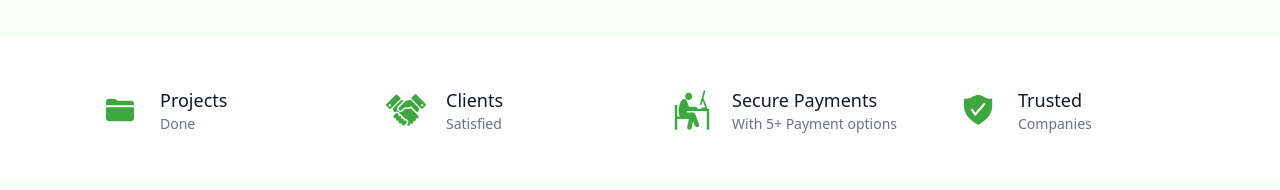
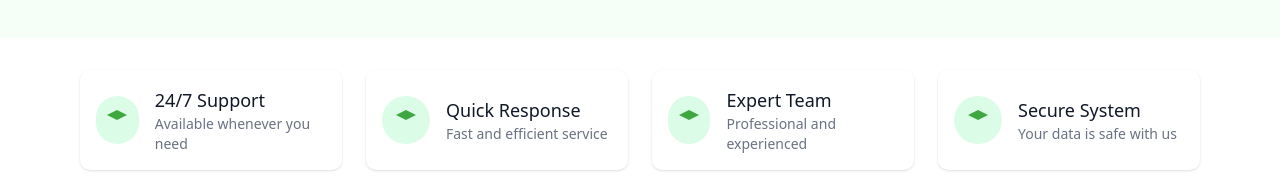
Before and after one commit to dineshsiva80722/Dezprox, a Next.js app: page /home in a window 1280 px wide. Shown: the part 762-952 px from the top of the page. Built offline with nearby package versions, Linux system fonts and the light colour scheme.

Commit message:
ourfeature updated

```diff
--- a/src/app/home/components/Ourfeature.tsx
+++ b/src/app/home/components/Ourfeature.tsx
@@ -1,107 +1,187 @@
+
+// import React from 'react';
+
+
+// const Ourfeature = () => {
+//   const badges = [
+//     {
+//       id: "projects",
+//       title: "Projects",
+//       subtitle: "Done"
+//     },
+//     {
+//       id: "clients",
+//       title: "Clients",
+//       subtitle: "Satisfied"
+//     },
+//     {
+//       id: "payments",
+//       title: "Secure Payments",
+//       subtitle: "With 5+ Payment options"
+//     },
+//     {
+//       id: "trusted",
+//       title: "Trusted",
+//       subtitle: "Companies"
+//     }
+//   ];
+
+//   // SVG components
+//   const svgIcons = {
+//     projects: (
+//       <svg width="30" height="30" viewBox="0 0 30 30" fill="none" xmlns="http://www.w3.org/2000/svg">
+//         <path d="M29.0625 8.90626C29.0625 8.03601 28.7168 7.20142 28.1014 6.58606C27.4861 5.97071 26.6515 5.62501 25.7812 5.62501H12.8971C12.6196 5.62586 12.3482 5.54428 12.1172 5.39063L10.4883 4.30137C9.94888 3.94068 9.31431 3.74874 8.66543 3.75001H4.21875C3.34851 3.75001 2.51391 4.09571 1.89856 4.71106C1.2832 5.32642 0.9375 6.16101 0.9375 7.03126V9.84376C0.9375 9.96808 0.986886 10.0873 1.07479 10.1752C1.1627 10.2631 1.28193 10.3125 1.40625 10.3125H28.5938C28.7181 10.3125 28.8373 10.2631 28.9252 10.1752C29.0131 10.0873 29.0625 9.96808 29.0625 9.84376V8.90626ZM0.9375 22.9688C0.9375 23.839 1.2832 24.6736 1.89856 25.289C2.51391 25.9043 3.34851 26.25 4.21875 26.25H25.7812C26.6515 26.25 27.4861 25.9043 28.1014 25.289C28.7168 24.6736 29.0625 23.839 29.0625 22.9688V12.6563C29.0625 12.5319 29.0131 12.4127 28.9252 12.3248C28.8373 12.2369 28.7181 12.1875 28.5938 12.1875H1.40625C1.28193 12.1875 1.1627 12.2369 1.07479 12.3248C0.986886 12.4127 0.9375 12.5319 0.9375 12.6563V22.9688Z" fill="url(#paint0_linear_225_159)" />
+//         <defs>
+//           <linearGradient id="paint0_linear_225_159" x1="15" y1="3.75" x2="15" y2="26.25" gradientUnits="userSpaceOnUse">
+//             <stop offset="1" stopColor="#3FA740" />
+//           </linearGradient>
+//         </defs>
+//       </svg>
+
+
+//     ),
+//     clients: (
+//       <svg width="40" height="40" viewBox="0 0 30 30" fill="none" xmlns="http://www.w3.org/2000/svg">
+//         <g clipPath="url(#clip0_225_166)">
+//           <path d="M14.9628 8.26443C14.5292 8.47437 14.0996 8.76529 13.7011 9.16425C11.7036 11.1622 9.88779 12.978 9.88779 12.978L9.88855 12.9792C9.87771 12.9901 9.86681 12.999 9.85591 13.0102C9.33888 13.5277 9.31838 14.3526 9.79586 14.8938C9.81478 14.9155 9.835 14.9369 9.85591 14.9574C10.3927 15.495 11.2643 15.4962 11.8031 14.9574L13.9006 12.8599C14.2625 12.9925 14.6182 13.0699 14.9596 13.1085C15.4247 13.1601 15.8615 13.1408 16.25 13.086C17.197 12.9518 17.0978 12.9909 17.6471 12.8104C18.1951 12.6306 18.8109 12.2623 18.8109 12.2623L19.1836 12.6346C19.2247 12.6745 20.175 13.6263 20.6597 14.1103C20.7456 14.1965 20.8185 14.2675 20.8673 14.3183C20.9233 14.3767 20.9857 14.419 21.0244 14.4754L23.443 16.8941C24.1402 16.1119 24.9365 14.9469 24.8382 13.6095L18.7947 7.56681C18.7947 7.56681 16.7028 7.41734 14.9628 8.26443Z" fill="url(#paint0_linear_225_166)" />
+//           <path d="M15.2997 23.1071C14.7645 22.5712 13.8957 22.5712 13.3602 23.1071L12.9621 23.5052C13.4964 22.9702 13.496 22.1033 12.9609 21.5678C12.4253 21.033 11.5577 21.033 11.0222 21.5682C11.5577 21.033 11.5577 20.1654 11.0222 19.6295C10.487 19.0935 9.61904 19.0944 9.08349 19.6295C9.61904 19.0944 9.61904 18.2263 9.08349 17.6903C8.54829 17.1553 7.68034 17.1553 7.14474 17.6911L5.94591 18.8896C5.41036 19.4255 5.41036 20.2927 5.94591 20.8287C6.48105 21.3639 7.3487 21.3639 7.88419 20.8287C7.34865 21.3639 7.34865 22.2318 7.88419 22.7674C8.42015 23.3025 9.28775 23.3025 9.82329 22.7674C9.28775 23.3025 9.28775 24.1702 9.82329 24.7061C10.3588 25.2412 11.2264 25.2412 11.762 24.7061L12.1606 24.3071C11.6263 24.8431 11.6266 25.7099 12.1618 26.2455C12.6973 26.7806 13.5649 26.7806 14.1005 26.2455L15.2998 25.0462C15.8348 24.5099 15.8348 23.6423 15.2997 23.1071Z" fill="url(#paint1_linear_225_166)" />
+//           <path d="M29.7648 10.4461L22.7076 3.38801C22.394 3.07529 21.8871 3.07529 21.5744 3.38801L19.3109 5.65149C18.9982 5.9642 18.9982 6.47115 19.3109 6.78428L26.369 13.842C26.6813 14.1554 27.1891 14.1554 27.5014 13.842L29.7648 11.578C30.0784 11.2662 30.0784 10.7592 29.7648 10.4461ZM27.7532 12.0113C27.4163 12.3473 26.8715 12.3473 26.5358 12.0113C26.1998 11.6747 26.1998 11.1299 26.5358 10.7938C26.8715 10.4578 27.4163 10.4578 27.7532 10.7938C28.0893 11.1299 28.0889 11.6747 27.7532 12.0113Z" fill="url(#paint2_linear_225_166)" />
+//           <path d="M10.6885 5.85141L8.42536 3.58793C8.1127 3.27521 7.60534 3.27521 7.29262 3.58793L0.234536 10.646C-0.0781787 10.9579 -0.0781787 11.4656 0.234536 11.7779L2.49807 14.0422C2.81038 14.3546 3.3185 14.3546 3.6304 14.0422L10.6885 6.98414C11.0016 6.67143 11.0016 6.16447 10.6885 5.85141ZM3.46393 12.2111C3.12784 12.5468 2.58268 12.5468 2.24653 12.2111C1.91049 11.8747 1.91049 11.3298 2.24653 10.9937C2.58262 10.6577 3.12784 10.6577 3.46393 10.9937C3.80002 11.3298 3.80002 11.8746 3.46393 12.2111Z" fill="url(#paint3_linear_225_166)" />
+//           <path d="M23.2927 18.3287L22.8551 17.8903L18.6065 13.6417L18.3204 13.7686L18.0089 13.881L17.9864 13.8879C17.9316 13.9052 17.419 14.062 16.4084 14.205C15.874 14.2796 15.3445 14.2889 14.832 14.2304C14.6293 14.2079 14.4278 14.1748 14.2287 14.1313L12.6023 15.7569C11.6251 16.7342 10.0338 16.7342 9.05655 15.7569C9.02227 15.7223 8.98922 15.6872 8.95863 15.6526L8.94815 15.6409C8.33121 14.9413 8.17447 13.9838 8.46463 13.1529L9.09 12.1797L9.08883 12.1785L12.9022 8.36562C13.0573 8.21087 13.2201 8.06662 13.3893 7.93038C12.201 7.69706 11.204 7.76597 11.204 7.76597L5.1617 13.8093C5.08031 14.9219 5.84438 16.1413 6.38795 16.8534C7.366 15.9181 8.92149 15.9302 9.88254 16.8917C10.2404 17.2491 10.4657 17.6896 10.5607 18.1514C11.0233 18.2473 11.4634 18.4722 11.8212 18.83C12.1791 19.1882 12.4044 19.6287 12.4995 20.0909C12.9616 20.186 13.4025 20.4108 13.76 20.7687C13.9989 21.0076 14.179 21.2833 14.3003 21.5783C14.9507 21.5702 15.6036 21.8136 16.0985 22.3081C17.074 23.2828 17.0736 24.8705 16.0985 25.845L15.6995 26.2447L15.8994 26.4446C16.4354 26.9806 17.3029 26.9806 17.8385 26.4446C18.3741 25.9094 18.3741 25.0415 17.8385 24.5059L18.2374 24.906C18.7734 25.4412 19.6406 25.4412 20.1761 24.906C20.7117 24.3701 20.7121 23.5025 20.1761 22.9665C20.7121 23.5025 21.5793 23.5025 22.1148 22.9665C22.65 22.4318 22.6512 21.5638 22.1148 21.0278C22.6512 21.5638 23.5184 21.5638 24.0536 21.0278C24.5895 20.4927 24.5895 19.6246 24.0536 19.0895L23.2927 18.3287Z" fill="url(#paint4_linear_225_166)" />
+//         </g>
+//         <defs>
+//           <linearGradient id="paint0_linear_225_166" x1="17.1494" y1="7.55664" x2="17.1494" y2="16.8941" gradientUnits="userSpaceOnUse">
+//             <stop offset="1" stopColor="#3FA740" />
+//           </linearGradient>
+//           <linearGradient id="paint1_linear_225_166" x1="10.6227" y1="17.2891" x2="10.6227" y2="26.6468" gradientUnits="userSpaceOnUse">
+//             <stop offset="1" stopColor="#3FA740" />
+//           </linearGradient>
+//           <linearGradient id="paint2_linear_225_166" x1="24.5382" y1="3.15347" x2="24.5382" y2="14.0771" gradientUnits="userSpaceOnUse">
+//             <stop offset="1" stopColor="#3FA740" />
+//           </linearGradient>
+//           <linearGradient id="paint3_linear_225_166" x1="5.46166" y1="3.35339" x2="5.46166" y2="14.2765" gradientUnits="userSpaceOnUse">
+//             <stop offset="1" stopColor="#3FA740" />
+//           </linearGradient>
+//           <linearGradient id="paint4_linear_225_166" x1="14.8056" y1="7.75647" x2="14.8056" y2="26.8466" gradientUnits="userSpaceOnUse">
+//             <stop offset="1" stopColor="#3FA740" />
+//           </linearGradient>
+//           <clipPath id="clip0_225_166">
+//             <rect width="40" height="40" fill="white" />
+//           </clipPath>
+//         </defs>
+//       </svg>
+
+
+//     ),
+//     payments: (
+//       <svg width="40" height="40" viewBox="0 0 30 30" fill="none" xmlns="http://www.w3.org/2000/svg">
+//         <path d="M12.5508 2.13281C14.0156 2.13281 15.1992 3.31641 15.1992 4.78125C15.1992 6.24609 14.0156 7.42969 12.5508 7.42969C11.0859 7.42969 9.90234 6.24609 9.90234 4.78125C9.90234 3.31641 11.0859 2.13281 12.5508 2.13281ZM26.6133 13.9688L23.5781 6.01172H23.5664L25.1484 0.585938L23.9297 0.234375L20.8008 10.957L22.0195 11.3086L22.9805 7.99219L24.9844 13.1602H22.0195V13.9688H18.9844C18.9844 13.957 18.9844 13.9453 18.9844 13.9336C18.9844 13.1484 18.4102 12.4688 17.625 12.4688H12.75C12.75 12.4688 11.3789 8.67188 10.8867 7.85156C10.5 7.21875 9.90234 6.82031 9.11719 6.82031C7.91016 6.82031 6.99609 7.81641 6.33984 9.25781C5.25 11.6484 4.78125 14.5898 5.05078 17.2969C5.17969 18.3984 5.44922 19.3242 6.09375 19.8516H3.92578V11.3203H2.08594V29.7656H3.92578V21.6914H12.668L11.4492 27.7383C11.2617 28.6523 11.8594 29.543 12.7734 29.7305C12.8906 29.7539 12.9961 29.7656 13.1133 29.7656C13.8984 29.7656 14.6016 29.2148 14.7656 28.4062L15.7969 23.2852L17.1094 26.8125C17.3672 27.4922 18.0117 27.9141 18.6914 27.9141C18.8906 27.9141 19.0898 27.8789 19.2773 27.8086C20.1562 27.4805 20.5898 26.5078 20.2734 25.6406L17.4141 17.9648C17.168 17.3086 16.5352 16.8633 15.832 16.8633H11.3086V15.7969H26.0742V29.7656H27.9141V13.9688H26.6133Z" fill="#3FA740" />
+//       </svg>
+//     ),
+//     trusted: (
+//       <svg width="30" height="30" viewBox="0 0 30 30" fill="none" xmlns="http://www.w3.org/2000/svg">
+//         <g clipPath="url(#clip0_225_185)">
+//           <path d="M15.1294 7.76228e-06C15.6207 7.76228e-06 16.1044 0.0318828 16.5544 0.106883C16.9978 0.163994 17.4352 0.260628 17.8613 0.395633C18.2863 0.523133 18.7076 0.687508 19.1251 0.888758C19.5319 1.08188 19.9501 1.31813 20.3682 1.57501C21.0751 2.02501 21.7707 2.38876 22.4794 2.67938C23.8743 3.23896 25.3499 3.5713 26.8501 3.66376C27.6088 3.72001 28.3944 3.74876 29.2069 3.75001V11.25C29.2069 12.6738 29.0251 14.0275 28.6613 15.3113C28.3118 16.5791 27.8153 17.8018 27.1819 18.9544C26.5513 20.1054 25.8049 21.1891 24.9544 22.1888C24.0915 23.2116 23.1566 24.1715 22.1569 25.0613C21.1432 25.9525 20.0769 26.7821 18.9638 27.5456C17.8488 28.3206 16.7276 29.035 15.6001 29.6888L15.1501 29.9569L14.7001 29.6888C13.5435 29.0194 12.4138 28.3044 11.3138 27.5456C10.1947 26.7903 9.12794 25.9603 8.12068 25.0613C7.12167 24.1715 6.18742 23.2115 5.32505 22.1888C4.47746 21.1844 3.7278 20.1014 3.0863 18.9544C2.46429 17.7964 1.96833 16.5751 1.60693 15.3113C1.24329 13.9884 1.06286 12.6219 1.07068 11.25V3.75001C1.88318 3.74876 2.66943 3.72001 3.42943 3.66376C4.17891 3.61281 4.9235 3.50563 5.65693 3.34313C6.37505 3.18188 7.09318 2.96813 7.80005 2.67938C8.53338 2.38296 9.2366 2.01691 9.90005 1.58626C10.7251 1.05001 11.5613 0.654383 12.3863 0.393758C13.2749 0.121675 14.2002 -0.0111488 15.1294 7.76228e-06Z" fill="#3FA740" />
+//           <path fillRule="evenodd" clipRule="evenodd" d="M22.1194 8.82939L21.2944 8.12064L20.5332 8.18626L12.3582 17.8388L9.57379 13.8638L8.82379 13.7363L7.95567 14.3569L7.82629 15.1069L11.4057 20.2181L11.8125 20.4431L12.6694 20.4956L13.1082 20.3044L22.1738 9.58876L22.1194 8.82939Z" fill="white" />
+//         </g>
+//         <defs>
+//           <clipPath id="clip0_225_185">
+//             <rect width="30" height="30" fill="white" />
+//           </clipPath>
+//     </defs>
+//   </svg>
+
+
+// )
+//   };
+
+// return (
+//   <div className="w-full py-8  bg-white">
+//     <div className="max-w-6xl mx-auto px-4">
+//       <div className="grid grid-cols-1  sm:grid-cols-2 lg:grid-cols-4 gap-6">
+//         {badges.map((badge) => (
+//           <div key={badge.id} className="flex items-center p-4  rounded-lg">
+//             <div className="flex items-center  justify-center w-12 h-12  rounded-full">
+//               {svgIcons[badge.id]}
+//             </div>
+//             <div className="ml-4">
+//               <h3 className="text-lg font-medium text-gray-900">{badge.title}</h3>
+//               <p className="text-sm text-gray-500">{badge.subtitle}</p>
+//             </div>
+//           </div>
+//         ))}
+//       </div>
+//     </div>
+//   </div>
+// );
+// };
+
+// export default Ourfeature;
+
+
 
 import React from 'react';
 
+interface Badge {
+  id: string;
+  title: string;
+  subtitle: string;
+}
+
+const svgIcons: Record<string, React.ReactNode> = {
+  'feature-1': (
+    <svg width="24" height="24" viewBox="0 0 24 24" fill="none" xmlns="http://www.w3.org/2000/svg">
+      <path d="M12 2L2 7L12 12L22 7L12 2Z" fill="#3FA740"/>
+    </svg>
+  ),
+  'feature-2': (
+    <svg width="24" height="24" viewBox="0 0 24 24" fill="none" xmlns="http://www.w3.org/2000/svg">
+      <path d="M12 2L2 7L12 12L22 7L12 2Z" fill="#3FA740"/>
+    </svg>
+  ),
+  'feature-3': (
+    <svg width="24" height="24" viewBox="0 0 24 24" fill="none" xmlns="http://www.w3.org/2000/svg">
+      <path d="M12 2L2 7L12 12L22 7L12 2Z" fill="#3FA740"/>
+    </svg>
+  ),
+  'feature-4': (
+    <svg width="24" height="24" viewBox="0 0 24 24" fill="none" xmlns="http://www.w3.org/2000/svg">
+      <path d="M12 2L2 7L12 12L22 7L12 2Z" fill="#3FA740"/>
+    </svg>
+  )
+};
 
 const Ourfeature = () => {
-  const badges = [
+  const badges: Badge[] = [
     {
-      id: "projects",
-      title: "Projects",
-      subtitle: "Done"
+      id: 'feature-1',
+      title: '24/7 Support',
+      subtitle: 'Available whenever you need'
     },
     {
-      id: "clients",
-      title: "Clients",
-      subtitle: "Satisfied"
+      id: 'feature-2',
+      title: 'Quick Response',
+      subtitle: 'Fast and efficient service'
     },
     {
-      id: "payments",
-      title: "Secure Payments",
-      subtitle: "With 5+ Payment options"
+      id: 'feature-3',
+      title: 'Expert Team',
+      subtitle: 'Professional and experienced'
     },
     {
-      id: "trusted",
-      title: "Trusted",
-      subtitle: "Companies"
+      id: 'feature-4',
+      title: 'Secure System',
+      subtitle: 'Your data is safe with us'
     }
   ];
 
-  // SVG components
-  const svgIcons = {
-    projects: (
-      <svg width="30" height="30" viewBox="0 0 30 30" fill="none" xmlns="http://www.w3.org/2000/svg">
-        <path d="M29.0625 8.90626C29.0625 8.03601 28.7168 7.20142 28.1014 6.58606C27.4861 5.97071 26.6515 5.62501 25.7812 5.62501H12.8971C12.6196 5.62586 12.3482 5.54428 12.1172 5.39063L10.4883 4.30137C9.94888 3.94068 9.31431 3.74874 8.66543 3.75001H4.21875C3.34851 3.75001 2.51391 4.09571 1.89856 4.71106C1.2832 5.32642 0.9375 6.16101 0.9375 7.03126V9.84376C0.9375 9.96808 0.986886 10.0873 1.07479 10.1752C1.1627 10.2631 1.28193 10.3125 1.40625 10.3125H28.5938C28.7181 10.3125 28.8373 10.2631 28.9252 10.1752C29.0131 10.0873 29.0625 9.96808 29.0625 9.84376V8.90626ZM0.9375 22.9688C0.9375 23.839 1.2832 24.6736 1.89856 25.289C2.51391 25.9043 3.34851 26.25 4.21875 26.25H25.7812C26.6515 26.25 27.4861 25.9043 28.1014 25.289C28.7168 24.6736 29.0625 23.839 29.0625 22.9688V12.6563C29.0625 12.5319 29.0131 12.4127 28.9252 12.3248C28.8373 12.2369 28.7181 12.1875 28.5938 12.1875H1.40625C1.28193 12.1875 1.1627 12.2369 1.07479 12.3248C0.986886 12.4127 0.9375 12.5319 0.9375 12.6563V22.9688Z" fill="url(#paint0_linear_225_159)" />
-        <defs>
-          <linearGradient id="paint0_linear_225_159" x1="15" y1="3.75" x2="15" y2="26.25" gradientUnits="userSpaceOnUse">
-            <stop offset="1" stopColor="#3FA740" />
-          </linearGradient>
-        </defs>
-      </svg>
-
-
-    ),
-    clients: (
-      <svg width="40" height="40" viewBox="0 0 30 30" fill="none" xmlns="http://www.w3.org/2000/svg">
-        <g clipPath="url(#clip0_225_166)">
-          <path d="M14.9628 8.26443C14.5292 8.47437 14.0996 8.76529 13.7011 9.16425C11.7036 11.1622 9.88779 12.978 9.88779 12.978L9.88855 12.9792C9.87771 12.9901 9.86681 12.999 9.85591 13.0102C9.33888 13.5277 9.31838 14.3526 9.79586 14.8938C9.81478 14.9155 9.835 14.9369 9.85591 14.9574C10.3927 15.495 11.2643 15.4962 11.8031 14.9574L13.9006 12.8599C14.2625 12.9925 14.6182 13.0699 14.9596 13.1085C15.4247 13.1601 15.8615 13.1408 16.25 13.086C17.197 12.9518 17.0978 12.9909 17.6471 12.8104C18.1951 12.6306 18.8109 12.2623 18.8109 12.2623L19.1836 12.6346C19.2247 12.6745 20.175 13.6263 20.6597 14.1103C20.7456 14.1965 20.8185 14.2675 20.8673 14.3183C20.9233 14.3767 20.9857 14.419 21.0244 14.4754L23.443 16.8941C24.1402 16.1119 24.9365 14.9469 24.8382 13.6095L18.7947 7.56681C18.7947 7.56681 16.7028 7.41734 14.9628 8.26443Z" fill="url(#paint0_linear_225_166)" />
-          <path d="M15.2997 23.1071C14.7645 22.5712 13.8957 22.5712 13.3602 23.1071L12.9621 23.5052C13.4964 22.9702 13.496 22.1033 12.9609 21.5678C12.4253 21.033 11.5577 21.033 11.0222 21.5682C11.5577 21.033 11.5577 20.1654 11.0222 19.6295C10.487 19.0935 9.61904 19.0944 9.08349 19.6295C9.61904 19.0944 9.61904 18.2263 9.08349 17.6903C8.54829 17.1553 7.68034 17.1553 7.14474 17.6911L5.94591 18.8896C5.41036 19.4255 5.41036 20.2927 5.94591 20.8287C6.48105 21.3639 7.3487 21.3639 7.88419 20.8287C7.34865 21.3639 7.34865 22.2318 7.88419 22.7674C8.42015 23.3025 9.28775 23.3025 9.82329 22.7674C9.28775 23.3025 9.28775 24.1702 9.82329 24.7061C10.3588 25.2412 11.2264 25.2412 11.762 24.7061L12.1606 24.3071C11.6263 24.8431 11.6266 25.7099 12.1618 26.2455C12.6973 26.7806 13.5649 26.7806 14.1005 26.2455L15.2998 25.0462C15.8348 24.5099 15.8348 23.6423 15.2997 23.1071Z" fill="url(#paint1_linear_225_166)" />
-          <path d="M29.7648 10.4461L22.7076 3.38801C22.394 3.07529 21.8871 3.07529 21.5744 3.38801L19.3109 5.65149C18.9982 5.9642 18.9982 6.47115 19.3109 6.78428L26.369 13.842C26.6813 14.1554 27.1891 14.1554 27.5014 13.842L29.7648 11.578C30.0784 11.2662 30.0784 10.7592 29.7648 10.4461ZM27.7532 12.0113C27.4163 12.3473 26.8715 12.3473 26.5358 12.0113C26.1998 11.6747 26.1998 11.1299 26.5358 10.7938C26.8715 10.4578 27.4163 10.4578 27.7532 10.7938C28.0893 11.1299 28.0889 11.6747 27.7532 12.0113Z" fill="url(#paint2_linear_225_166)" />
-          <path d="M10.6885 5.85141L8.42536 3.58793C8.1127 3.27521 7.60534 3.27521 7.29262 3.58793L0.234536 10.646C-0.0781787 10.9579 -0.0781787 11.4656 0.234536 11.7779L2.49807 14.0422C2.81038 14.3546 3.3185 14.3546 3.6304 14.0422L10.6885 6.98414C11.0016 6.67143 11.0016 6.16447 10.6885 5.85141ZM3.46393 12.2111C3.12784 12.5468 2.58268 12.5468 2.24653 12.2111C1.91049 11.8747 1.91049 11.3298 2.24653 10.9937C2.58262 10.6577 3.12784 10.6577 3.46393 10.9937C3.80002 11.3298 3.80002 11.8746 3.46393 12.2111Z" fill="url(#paint3_linear_225_166)" />
-          <path d="M23.2927 18.3287L22.8551 17.8903L18.6065 13.6417L18.3204 13.7686L18.0089 13.881L17.9864 13.8879C17.9316 13.9052 17.419 14.062 16.4084 14.205C15.874 14.2796 15.3445 14.2889 14.832 14.2304C14.6293 14.2079 14.4278 14.1748 14.2287 14.1313L12.6023 15.7569C11.6251 16.7342 10.0338 16.7342 9.05655 15.7569C9.02227 15.7223 8.98922 15.6872 8.95863 15.6526L8.94815 15.6409C8.33121 14.9413 8.17447 13.9838 8.46463 13.1529L9.09 12.1797L9.08883 12.1785L12.9022 8.36562C13.0573 8.21087 13.2201 8.06662 13.3893 7.93038C12.201 7.69706 11.204 7.76597 11.204 7.76597L5.1617 13.8093C5.08031 14.9219 5.84438 16.1413 6.38795 16.8534C7.366 15.9181 8.92149 15.9302 9.88254 16.8917C10.2404 17.2491 10.4657 17.6896 10.5607 18.1514C11.0233 18.2473 11.4634 18.4722 11.8212 18.83C12.1791 19.1882 12.4044 19.6287 12.4995 20.0909C12.9616 20.186 13.4025 20.4108 13.76 20.7687C13.9989 21.0076 14.179 21.2833 14.3003 21.5783C14.9507 21.5702 15.6036 21.8136 16.0985 22.3081C17.074 23.2828 17.0736 24.8705 16.0985 25.845L15.6995 26.2447L15.8994 26.4446C16.4354 26.9806 17.3029 26.9806 17.8385 26.4446C18.3741 25.9094 18.3741 25.0415 17.8385 24.5059L18.2374 24.906C18.7734 25.4412 19.6406 25.4412 20.1761 24.906C20.7117 24.3701 20.7121 23.5025 20.1761 22.9665C20.7121 23.5025 21.5793 23.5025 22.1148 22.9665C22.65 22.4318 22.6512 21.5638 22.1148 21.0278C22.6512 21.5638 23.5184 21.5638 24.0536 21.0278C24.5895 20.4927 24.5895 19.6246 24.0536 19.0895L23.2927 18.3287Z" fill="url(#paint4_linear_225_166)" />
-        </g>
-        <defs>
-          <linearGradient id="paint0_linear_225_166" x1="17.1494" y1="7.55664" x2="17.1494" y2="16.8941" gradientUnits="userSpaceOnUse">
-            <stop offset="1" stopColor="#3FA740" />
-          </linearGradient>
-          <linearGradient id="paint1_linear_225_166" x1="10.6227" y1="17.2891" x2="10.6227" y2="26.6468" gradientUnits="userSpaceOnUse">
-            <stop offset="1" stopColor="#3FA740" />
-          </linearGradient>
-          <linearGradient id="paint2_linear_225_166" x1="24.5382" y1="3.15347" x2="24.5382" y2="14.0771" gradientUnits="userSpaceOnUse">
-            <stop offset="1" stopColor="#3FA740" />
-          </linearGradient>
-          <linearGradient id="paint3_linear_225_166" x1="5.46166" y1="3.35339" x2="5.46166" y2="14.2765" gradientUnits="userSpaceOnUse">
-            <stop offset="1" stopColor="#3FA740" />
-          </linearGradient>
-          <linearGradient id="paint4_linear_225_166" x1="14.8056" y1="7.75647" x2="14.8056" y2="26.8466" gradientUnits="userSpaceOnUse">
-            <stop offset="1" stopColor="#3FA740" />
-          </linearGradient>
-          <clipPath id="clip0_225_166">
-            <rect width="40" height="40" fill="white" />
-          </clipPath>
-        </defs>
-      </svg>
-
-
-    ),
-    payments: (
-      <svg width="40" height="40" viewBox="0 0 30 30" fill="none" xmlns="http://www.w3.org/2000/svg">
-        <path d="M12.5508 2.13281C14.0156 2.13281 15.1992 3.31641 15.1992 4.78125C15.1992 6.24609 14.0156 7.42969 12.5508 7.42969C11.0859 7.42969 9.90234 6.24609 9.90234 4.78125C9.90234 3.31641 11.0859 2.13281 12.5508 2.13281ZM26.6133 13.9688L23.5781 6.01172H23.5664L25.1484 0.585938L23.9297 0.234375L20.8008 10.957L22.0195 11.3086L22.9805 7.99219L24.9844 13.1602H22.0195V13.9688H18.9844C18.9844 13.957 18.9844 13.9453 18.9844 13.9336C18.9844 13.1484 18.4102 12.4688 17.625 12.4688H12.75C12.75 12.4688 11.3789 8.67188 10.8867 7.85156C10.5 7.21875 9.90234 6.82031 9.11719 6.82031C7.91016 6.82031 6.99609 7.81641 6.33984 9.25781C5.25 11.6484 4.78125 14.5898 5.05078 17.2969C5.17969 18.3984 5.44922 19.3242 6.09375 19.8516H3.92578V11.3203H2.08594V29.7656H3.92578V21.6914H12.668L11.4492 27.7383C11.2617 28.6523 11.8594 29.543 12.7734 29.7305C12.8906 29.7539 12.9961 29.7656 13.1133 29.7656C13.8984 29.7656 14.6016 29.2148 14.7656 28.4062L15.7969 23.2852L17.1094 26.8125C17.3672 27.4922 18.0117 27.9141 18.6914 27.9141C18.8906 27.9141 19.0898 27.8789 19.2773 27.8086C20.1562 27.4805 20.5898 26.5078 20.2734 25.6406L17.4141 17.9648C17.168 17.3086 16.5352 16.8633 15.832 16.8633H11.3086V15.7969H26.0742V29.7656H27.9141V13.9688H26.6133Z" fill="#3FA740" />
-      </svg>
-    ),
-    trusted: (
-      <svg width="30" height="30" viewBox="0 0 30 30" fill="none" xmlns="http://www.w3.org/2000/svg">
-        <g clipPath="url(#clip0_225_185)">
-          <path d="M15.1294 7.76228e-06C15.6207 7.76228e-06 16.1044 0.0318828 16.5544 0.106883C16.9978 0.163994 17.4352 0.260628 17.8613 0.395633C18.2863 0.523133 18.7076 0.687508 19.1251 0.888758C19.5319 1.08188 19.9501 1.31813 20.3682 1.57501C21.0751 2.02501 21.7707 2.38876 22.4794 2.67938C23.8743 3.23896 25.3499 3.5713 26.8501 3.66376C27.6088 3.72001 28.3944 3.74876 29.2069 3.75001V11.25C29.2069 12.6738 29.0251 14.0275 28.6613 15.3113C28.3118 16.5791 27.8153 17.8018 27.1819 18.9544C26.5513 20.1054 25.8049 21.1891 24.9544 22.1888C24.0915 23.2116 23.1566 24.1715 22.1569 25.0613C21.1432 25.9525 20.0769 26.7821 18.9638 27.5456C17.8488 28.3206 16.7276 29.035 15.6001 29.6888L15.1501 29.9569L14.7001 29.6888C13.5435 29.0194 12.4138 28.3044 11.3138 27.5456C10.1947 26.7903 9.12794 25.9603 8.12068 25.0613C7.12167 24.1715 6.18742 23.2115 5.32505 22.1888C4.47746 21.1844 3.7278 20.1014 3.0863 18.9544C2.46429 17.7964 1.96833 16.5751 1.60693 15.3113C1.24329 13.9884 1.06286 12.6219 1.07068 11.25V3.75001C1.88318 3.74876 2.66943 3.72001 3.42943 3.66376C4.17891 3.61281 4.9235 3.50563 5.65693 3.34313C6.37505 3.18188 7.09318 2.96813 7.80005 2.67938C8.53338 2.38296 9.2366 2.01691 9.90005 1.58626C10.7251 1.05001 11.5613 0.654383 12.3863 0.393758C13.2749 0.121675 14.2002 -0.0111488 15.1294 7.76228e-06Z" fill="#3FA740" />
-          <path fillRule="evenodd" clipRule="evenodd" d="M22.1194 8.82939L21.2944 8.12064L20.5332 8.18626L12.3582 17.8388L9.57379 13.8638L8.82379 13.7363L7.95567 14.3569L7.82629 15.1069L11.4057 20.2181L11.8125 20.4431L12.6694 20.4956L13.1082 20.3044L22.1738 9.58876L22.1194 8.82939Z" fill="white" />
-        </g>
-        <defs>
-          <clipPath id="clip0_225_185">
-            <rect width="30" height="30" fill="white" />
-          </clipPath>
-    </defs>
-  </svg>
-
-
-)
-  };
-
   return (
-  <div className="w-full py-8  bg-white">
+    <div className="w-full py-8 bg-white">
       <div className="max-w-6xl mx-auto px-4">
-      <div className="grid grid-cols-1  sm:grid-cols-2 lg:grid-cols-4 gap-6">
+        <div className="grid grid-cols-1 sm:grid-cols-2 lg:grid-cols-4 gap-6">
           {badges.map((badge) => (
-          <div key={badge.id} className="flex items-center p-4  rounded-lg">
-            <div className="flex items-center  justify-center w-12 h-12  rounded-full">
+            <div key={badge.id} className="flex items-center p-4 rounded-lg bg-white shadow-sm">
+              <div className="flex items-center justify-center w-12 h-12 bg-green-100 rounded-full">
                 {svgIcons[badge.id]}
               </div>
               <div className="ml-4">
```
Lines whose indentation alone changed are shown as unchanged.
